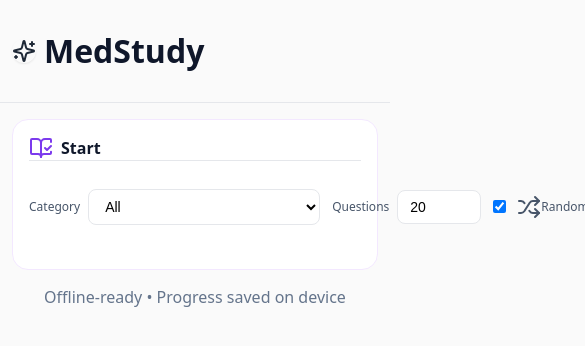
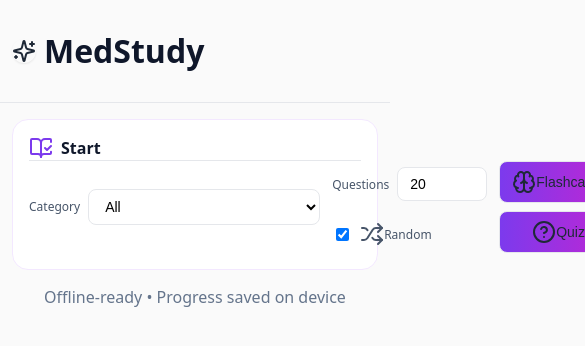
Before and after one commit to okface/iller, a React (Vite) app: page / in a window 390 px wide. Shown: the top 346 px of the page, 585 px wide, since content can reach past the window. Built offline with nearby package versions, Linux system fonts and the light colour scheme.

Commit message:
Improve responsive layout for better mobile experience
Co-authored-by: okface <140156604+okface@users.noreply.github.com>

```diff
--- a/medical_exam_study_app_purple_edition.jsx
+++ b/medical_exam_study_app_purple_edition.jsx
@@ -314,9 +314,9 @@ export default function MedStudyApp() {
               <CardContent>
                 <div className="flex flex-col gap-3">
                   <div className="flex items-center gap-2">
-                    <Label className="text-xs text-slate-500">Category</Label>
+                    <Label className="text-xs text-slate-500 flex-shrink-0">Category</Label>
                     <Select value={categoryFilter} onValueChange={setCategoryFilter}>
-                      <SelectTrigger className="w-40"><SelectValue placeholder="All"/></SelectTrigger>
+                      <SelectTrigger className="flex-1 min-w-0"><SelectValue placeholder="All"/></SelectTrigger>
                       <SelectContent>
                         {categories.map((c) => (
                           <SelectItem key={c} value={c}>{c}</SelectItem>
@@ -324,10 +324,12 @@ export default function MedStudyApp() {
                       </SelectContent>
                     </Select>
                   </div>
-                  <div className="flex items-center gap-2">
-                    <Label className="text-xs text-slate-500">Questions</Label>
-                    <Input type="number" min={1} max={200} value={sessionSize} onChange={(e) => setSessionSize(Number(e.target.value))} className="w-24"/>
-                    <div className="flex items-center gap-2 ml-auto">
+                  <div className="flex flex-wrap items-center gap-2">
+                    <div className="flex items-center gap-2">
+                      <Label className="text-xs text-slate-500 flex-shrink-0">Questions</Label>
+                      <Input type="number" min={1} max={200} value={sessionSize} onChange={(e) => setSessionSize(Number(e.target.value))} className="w-16"/>
+                    </div>
+                    <div className="flex items-center gap-2">
                       <Switch id="randomize" checked={randomize} onCheckedChange={setRandomize} />
                       <Label htmlFor="randomize" className="text-xs text-slate-500 flex items-center gap-1"><Shuffle className="h-3 w-3"/>Random</Label>
                     </div>
--- a/src/styles.css
+++ b/src/styles.css
@@ -69,9 +69,13 @@ body { margin: 0; font-family: ui-sans-serif, system-ui, -apple-system, Segoe UI
 .mb-2{ margin-bottom: .5rem; }
 .h-32 { height: 8rem; }
 .w-full { width: 100%; }
+.w-16 { width: 4rem; }
 .min-h-screen { min-height: 100vh; }
 .flex { display: flex; }
 .flex-wrap { flex-wrap: wrap; }
+.flex-1 { flex: 1 1 0%; }
+.flex-shrink-0 { flex-shrink: 0; }
+.min-w-0 { min-width: 0px; }
 .items-start { align-items: flex-start; }
 .justify-between { justify-content: space-between; }
 .backdrop-blur { backdrop-filter: blur(10px); }
```
